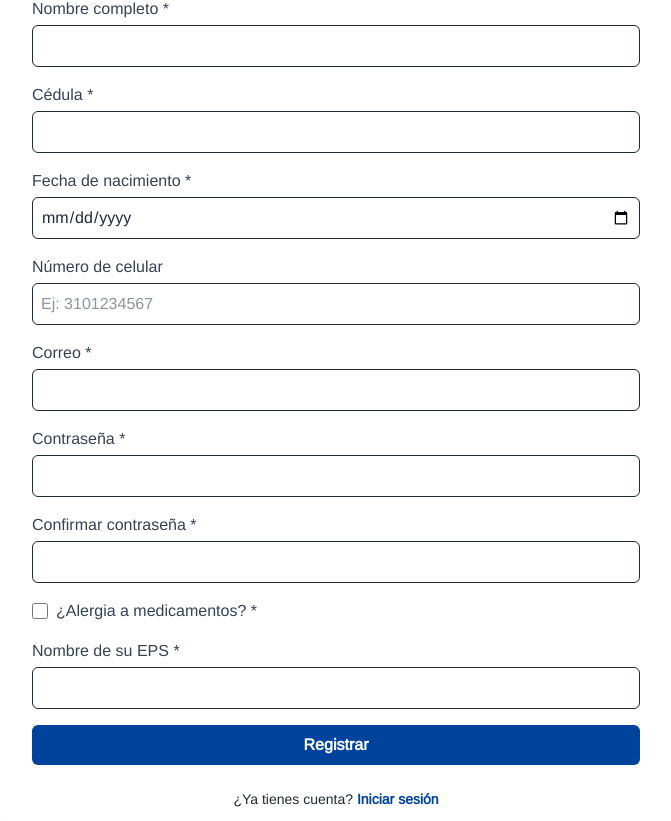
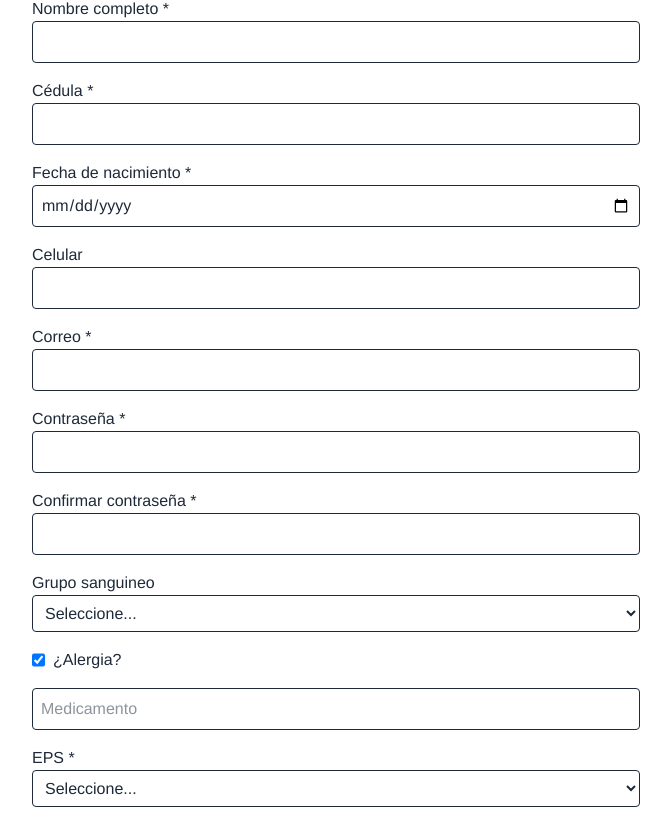
Before and after one commit to Natsumychan/odontoasociados-online, a React (Vite) app in the folder Frontend/: page /registro in a window 1280 px wide. Shown: the part 215-1036 px from the top of the page, without its empty margins (304-975 px from the left). Built offline with nearby package versions, Linux system fonts and the light colour scheme.

Commit message:
fix aPI connection

```diff
--- a/Frontend/src/pages/Register.jsx
+++ b/Frontend/src/pages/Register.jsx
@@ -9,7 +9,7 @@ import {
 
 const Register = () => {
 	const navigate = useNavigate();
-  const { login } = useAuth(); // 👉 Usamos el contexto de autenticación
+	const { login } = useAuth();
 
 	const [form, setForm] = useState({
 		nombreCompleto: "",
@@ -19,14 +19,15 @@ const Register = () => {
 		correo: "",
 		contrasena: "",
 		confirmarContrasena: "",
-    alergia: false,
-    medicamento: "",
+		gruposanguineo: "",
+		alergias: "Ninguna",
+		medicamentoAlergias: "",
 		eps: "",
 	});
 
 	const [errors, setErrors] = useState({});
 
-  // ✅ Maneja cambios en los inputs
+	// Manejo de cambios
 	const handleChange = (e) => {
 		const { name, value, type, checked } = e.target;
 		setForm((prev) => ({
@@ -35,7 +36,7 @@ const Register = () => {
 		}));
 	};
 
-  // ✅ Validación completa usando las utilidades
+	// Validación
 	const validateForm = () => {
 		const newErrors = {};
 
@@ -53,308 +54,250 @@ const Register = () => {
 			newErrors.contrasena = "La contraseña es obligatoria.";
 		if (form.contrasena !== form.confirmarContrasena)
 			newErrors.confirmarContrasena = "Las contraseñas no coinciden.";
+		if (!isRequired(form.gruposanguineo))
+			newErrors.gruposanguineo = "El valor del grupo sanguineo es inválido.";
 		if (!isRequired(form.eps))
 			newErrors.eps = "El nombre de la EPS es obligatorio.";
 
 		return newErrors;
 	};
 
-  // ✅ Manejo del envío del formulario
+	// Submit
 	const handleSubmit = async (e) => {
 		e.preventDefault();
+
 		const validationErrors = validateForm();
-
 		if (Object.keys(validationErrors).length > 0) {
 			setErrors(validationErrors);
 			return;
 		}
 
-    // Si no hay errores, limpiamos y simulamos registro
 		setErrors({});
 
-    const newUser = {
-      nombreCompleto: form.nombreCompleto,
-      cedula: form.cedula,
-      fechaNacimiento: form.fechaNacimiento,
-      celular: form.celular,
-      correo: form.correo,
-      contrasena: form.contrasena,
-      alergia: form.alergia,
-      medicamento: form.medicamento,
-      eps: form.eps,
-    };
-
-    console.log(newUser)
-
-    // Separar nombre completo en nombre y apellido
-  const [nombre, ...resto] = form.nombreCompleto.split(" ");
+		// Separar nombre y apellido
+		const [nombre, ...resto] = form.nombreCompleto.trim().split(" ");
 		const apellido = resto.join(" ") || "";
 
-  // Construir el JSON que espera el backend
-  const userData = {
+		// 🔥 JSON correcto para el backend
+		const requestData = {
+			usuario: {
 				nombre: nombre,
 				apellido: apellido,
 				email: form.correo,
 				documento: form.cedula,
 				telefono: form.celular,
 				password: form.contrasena,
-    rol: "paciente"
+				rol: "paciente",
+			},
+			paciente: {
+				fechaNacimiento: form.fechaNacimiento,
+				grupoSanguineo: form.gruposanguineo,
+				alergias: form.alergias ? "tiene alergias" : "",
+				medicamentoAlergias: form.medicamentoAlergias,
+				eps: form.eps,
+			},
 		};
 
-
 		try {
-    const response = await fetch("http://localhost:8080/api/usuarios", {
+			const response = await fetch("http://localhost:8080/api/pacientes", {
 				method: "POST",
-      headers: { "Content-Type": "application/json" },
-      body: JSON.stringify(userData)
+				headers: {
+					"Content-Type": "application/json",
+				},
+				body: JSON.stringify(requestData),
 			});
 
 			if (!response.ok) {
+				const errorText = await response.text();
+				console.error("Error backend:", errorText);
 				alert("Error registrando usuario");
 				return;
 			}
 
 			const usuarioCreado = await response.json();
 
-    // Autologin (fake login por ahora)
+			// ✅ Login solo UNA vez
 			login(usuarioCreado);
 
 			alert("Registro exitoso");
 			navigate("/panelUsuario");
-
 		} catch (error) {
 			console.error("Error:", error);
 			alert("No se pudo conectar con el servidor");
 		}
-
-    // ✅ Autenticación automática
-    login(newUser);
-
-    alert("Registro exitoso. ¡Bienvenido/a!");
-    navigate("/panelUsuario");
 	};
 
 	return (
-    <section className="flex justify-center items-center py-12 bg-gray-50">
-      <div className="bg-white rounded-3xl shadow-lg p-8 w-full max-w-2xl">
-        <h2 className="text-3xl font-bold text-[#00439C] text-center mb-6">
+		<section className='flex justify-center items-center py-12 bg-gray-50'>
+			<div className='bg-white rounded-3xl shadow-lg p-8 w-full max-w-2xl'>
+				<h2 className='text-3xl font-bold text-[#00439C] text-center mb-6'>
 					Registro de usuario
 				</h2>
 
-        <form onSubmit={handleSubmit} className="space-y-4">
-          {/* Nombre completo */}
+				<form
+					onSubmit={handleSubmit}
+					className='space-y-4'>
+					{/* Nombre */}
 					<div>
-            <label className="block font-medium text-gray-700">
-              Nombre completo *
-            </label>
+						<label className='block font-medium'>Nombre completo *</label>
 						<input
-              type="text"
-              name="nombreCompleto"
+							type='text'
+							name='nombreCompleto'
 							value={form.nombreCompleto}
 							onChange={handleChange}
-              className={`w-full border rounded-md p-2 mt-1 focus:ring-2 outline-none ${
-                errors.nombreCompleto
-                  ? "border-red-500 focus:ring-red-300"
-                  : "focus:ring-[#00439C]"
-              }`}
+							className='w-full border p-2 rounded'
 						/>
-            {errors.nombreCompleto && (
-              <p className="text-red-500 text-sm mt-1">{errors.nombreCompleto}</p>
-            )}
 					</div>
 
 					{/* Cédula */}
 					<div>
-            <label className="block font-medium text-gray-700">Cédula *</label>
+						<label className='block font-medium'>Cédula *</label>
 						<input
-              type="text"
-              name="cedula"
+							type='text'
+							name='cedula'
 							value={form.cedula}
 							onChange={handleChange}
-              className={`w-full border rounded-md p-2 mt-1 focus:ring-2 outline-none ${
-                errors.cedula
-                  ? "border-red-500 focus:ring-red-300"
-                  : "focus:ring-[#00439C]"
-              }`}
+							className='w-full border p-2 rounded'
 						/>
-            {errors.cedula && (
-              <p className="text-red-500 text-sm mt-1">{errors.cedula}</p>
-            )}
 					</div>
 
-          {/* Fecha de nacimiento */}
+					{/* Fecha */}
 					<div>
-            <label className="block font-medium text-gray-700">
-              Fecha de nacimiento *
-            </label>
+						<label className='block font-medium'>Fecha de nacimiento *</label>
 						<input
-              type="date"
-              name="fechaNacimiento"
+							type='date'
+							name='fechaNacimiento'
 							value={form.fechaNacimiento}
 							onChange={handleChange}
-              className={`w-full border rounded-md p-2 mt-1 focus:ring-2 outline-none ${
-                errors.fechaNacimiento
-                  ? "border-red-500 focus:ring-red-300"
-                  : "focus:ring-[#00439C]"
-              }`}
+							className='w-full border p-2 rounded'
 						/>
-            {errors.fechaNacimiento && (
-              <p className="text-red-500 text-sm mt-1">{errors.fechaNacimiento}</p>
-            )}
 					</div>
 
 					{/* Celular */}
 					<div>
-            <label className="block font-medium text-gray-700">
-              Número de celular
-            </label>
+						<label className='block font-medium'>Celular</label>
 						<input
-              type="tel"
-              name="celular"
-              placeholder="Ej: 3101234567"
+							type='tel'
+							name='celular'
 							value={form.celular}
 							onChange={handleChange}
-              className={`w-full border rounded-md p-2 mt-1 focus:ring-2 outline-none ${
-                errors.celular
-                  ? "border-red-500 focus:ring-red-300"
-                  : "focus:ring-[#00439C]"
-              }`}
+							className='w-full border p-2 rounded'
 						/>
-            {errors.celular && (
-              <p className="text-red-500 text-sm mt-1">{errors.celular}</p>
-            )}
 					</div>
 
 					{/* Correo */}
 					<div>
-            <label className="block font-medium text-gray-700">Correo *</label>
+						<label className='block font-medium'>Correo *</label>
 						<input
-              type="email"
-              name="correo"
+							type='email'
+							name='correo'
 							value={form.correo}
 							onChange={handleChange}
-              className={`w-full border rounded-md p-2 mt-1 focus:ring-2 outline-none ${
-                errors.correo
-                  ? "border-red-500 focus:ring-red-300"
-                  : "focus:ring-[#00439C]"
-              }`}
+							className='w-full border p-2 rounded'
 						/>
-            {errors.correo && (
-              <p className="text-red-500 text-sm mt-1">{errors.correo}</p>
-            )}
 					</div>
 
 					{/* Contraseña */}
 					<div>
-            <label className="block font-medium text-gray-700">
-              Contraseña *
-            </label>
+						<label className='block font-medium'>Contraseña *</label>
 						<input
-              type="password"
-              name="contrasena"
+							type='password'
+							name='contrasena'
 							value={form.contrasena}
 							onChange={handleChange}
-              className={`w-full border rounded-md p-2 mt-1 focus:ring-2 outline-none ${
-                errors.contrasena
-                  ? "border-red-500 focus:ring-red-300"
-                  : "focus:ring-[#00439C]"
-              }`}
+							className='w-full border p-2 rounded'
 						/>
-            {errors.contrasena && (
-              <p className="text-red-500 text-sm mt-1">{errors.contrasena}</p>
-            )}
 					</div>
 
-          {/* Confirmar contraseña */}
+					{/* Confirmar */}
 					<div>
-            <label className="block font-medium text-gray-700">
-              Confirmar contraseña *
-            </label>
+						<label className='block font-medium'>Confirmar contraseña *</label>
 						<input
-              type="password"
-              name="confirmarContrasena"
+							type='password'
+							name='confirmarContrasena'
 							value={form.confirmarContrasena}
 							onChange={handleChange}
-              className={`w-full border rounded-md p-2 mt-1 focus:ring-2 outline-none ${
-                errors.confirmarContrasena
-                  ? "border-red-500 focus:ring-red-300"
-                  : "focus:ring-[#00439C]"
-              }`}
+							className='w-full border p-2 rounded'
 						/>
-            {errors.confirmarContrasena && (
-              <p className="text-red-500 text-sm mt-1">
-                {errors.confirmarContrasena}
-              </p>
-            )}
+					</div>
+
+					{/* grupo sanguineo */}
+					<div>
+						<label className='block font-medium'>Grupo sanguineo</label>
+						<select
+							name='gruposanguineo'
+							placeholder='Selecciona tu tipo de sangre'
+							value={form.gruposanguineo}
+							onChange={handleChange}
+							className='w-full border p-2 rounded'>
+							<option value=''>Seleccione...</option>
+							<option value='A+'> A+ </option>
+							<option value='A-'>A-</option>
+							<option value='B+'>B+</option>
+							<option value='B-'>B-</option>
+							<option value='AB+'>AB+</option>
+							<option value='AB-'>AB-</option>
+							<option value='O+'>O+</option>
+							<option value='O-'>O-</option>
+						</select>
 					</div>
 
 					{/* Alergia */}
-          <div className="flex items-center gap-2">
+					<div className='flex gap-2'>
 						<input
-              type="checkbox"
-              name="alergia"
-              checked={form.alergia}
+							type='checkbox'
+							name='alergias'
+							checked={form.alergias}
 							onChange={handleChange}
-              className="w-4 h-4"
 						/>
-            <label className="text-gray-700 font-medium">
-              ¿Alergia a medicamentos? *
-            </label>
+						<label>¿Alergia?</label>
 					</div>
 
 					{/* Medicamento */}
-          {form.alergia && (
-            <div>
-              <label className="block font-medium text-gray-700">
-                Nombre del medicamento
-              </label>
+					{form.alergias && (
 						<input
-                type="text"
-                name="medicamento"
-                placeholder="Solo si tiene alergia"
-                value={form.medicamento}
+							type='text'
+							name='medicamentoAlergias'
+							placeholder='Medicamento'
+							value={form.medicamentoAlergias}
 							onChange={handleChange}
-                className="w-full border rounded-md p-2 mt-1 focus:ring-2 focus:ring-[#00439C] outline-none"
+							className='w-full border p-2 rounded'
 						/>
-            </div>
 					)}
 
 					{/* EPS */}
 					<div>
-            <label className="block font-medium text-gray-700">
-              Nombre de su EPS *
-            </label>
-            <input
-              type="text"
-              name="eps"
+						<label className='block font-medium'>EPS *</label>
+						<select
+							type='text'
+							name='eps'
 							value={form.eps}
 							onChange={handleChange}
-              className={`w-full border rounded-md p-2 mt-1 focus:ring-2 outline-none ${
-                errors.eps
-                  ? "border-red-500 focus:ring-red-300"
-                  : "focus:ring-[#00439C]"
-              }`}
-            />
-            {errors.eps && (
-              <p className="text-red-500 text-sm mt-1">{errors.eps}</p>
-            )}
+							className='w-full border p-2 rounded'>
+							<option value=''>Seleccione...</option>
+							<option value='Sura'>Sura</option>
+							<option value='Sanitas'>Sanitas</option>
+							<option value='Salud Total'>Salud Total</option>
+							<option value='Nueva EPS'>Nueva EPS</option>
+							<option value='Compensar'>Compensar</option>
+							<option value='Coosalud'>Coosalud</option>
+							<option value='Mutual Ser'>Mutual Ser</option>
+							<option value='Famisanar'>Famisanar</option>
+							<option value='EPS S0S'>EPS S0S</option>
+							<option value='Capital Salud'>Capital Salud</option>
+							<option value='Cajacopi'>Cajacopi</option>
+						</select>
 					</div>
 
-          {/* Botón */}
-          <button
-            type="submit"
-            className="w-full bg-[#00439C] text-white font-semibold py-2 rounded-md hover:bg-[#00347a] transition"
-          >
+					<button className='w-full bg-blue-600 text-white py-2 rounded'>
 						Registrar
 					</button>
 
-          {/* Link a login */}
-          <p className="text-center text-sm mt-2">
+					<p className='text-center text-sm'>
 						¿Ya tienes cuenta?{" "}
 						<Link
-              to="/iniciar-sesion"
-              className="text-[#00439C] font-semibold hover:underline"
-            >
+							to='/iniciar-sesion'
+							className='text-blue-600'>
 							Iniciar sesión
 						</Link>
 					</p>
```
Lines whose indentation alone changed are shown as unchanged.
